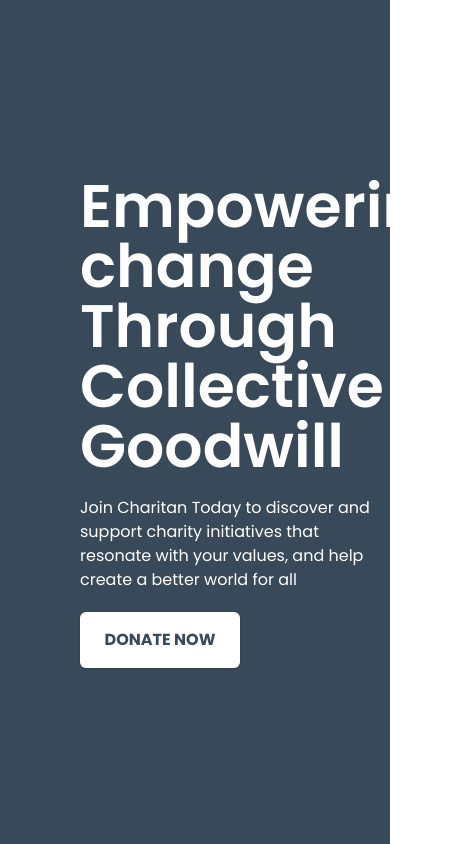
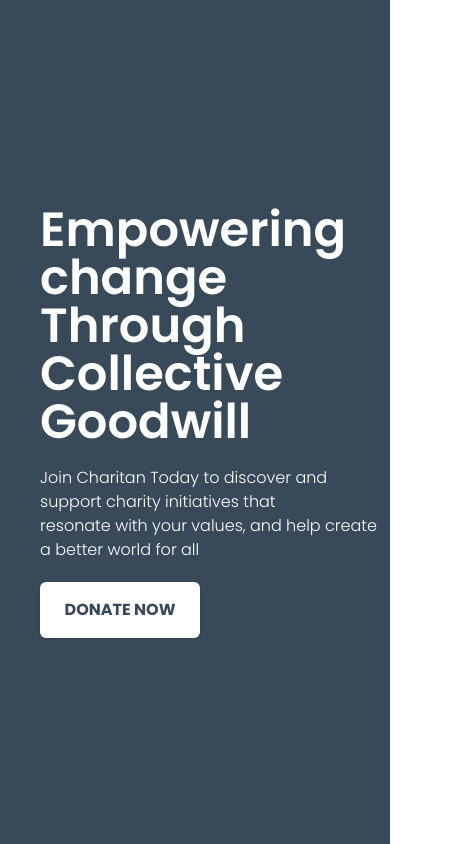
Before and after one commit to Dragon-Squad/team-A-Frontend, a React (Vite) app: page / in a window 390 px wide. Shown: the whole page, 463 px wide, since content can reach past the window. Built offline with nearby package versions, Linux system fonts and the light colour scheme.

Commit message:
feat: responsive added to hero section

```diff
--- a/src/components/ui/hero.tsx
+++ b/src/components/ui/hero.tsx
@@ -3,12 +3,12 @@ import { Button } from "./button";
 
 function hero() {
   return (
-    <div className="flex flex-col w-full bg-primary-midnight-blue text-start pl-20 text-white h-screen ">
+    <div className="flex flex-col w-full items-center bg-primary-midnight-blue text-start text-white h-screen small-mobile:pl-10">
       <div className="mt-auto mb-auto space-y-5">
-        <h1 className="text-6xl font-semibold ">
+        <h1 className="md:text-6xl font-semibold small-mobile:text-5xl ">
           Empowering change <br></br> Through Collective Goodwill
         </h1>
-        <p>
+        <p className="text-base font-light">
           Join Charitan Today to discover and support charity initiatives that{" "}
           <br />
           resonate with your values, and help create a better world for all
```
